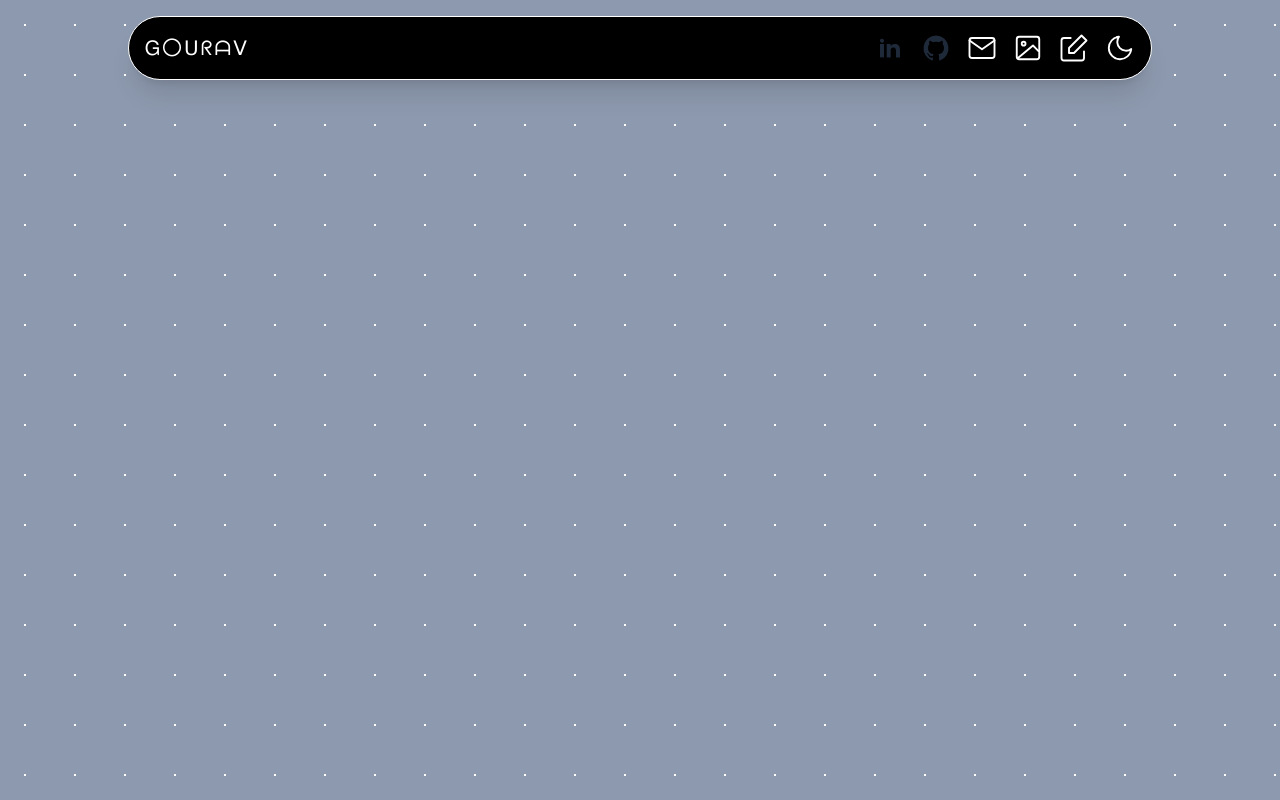
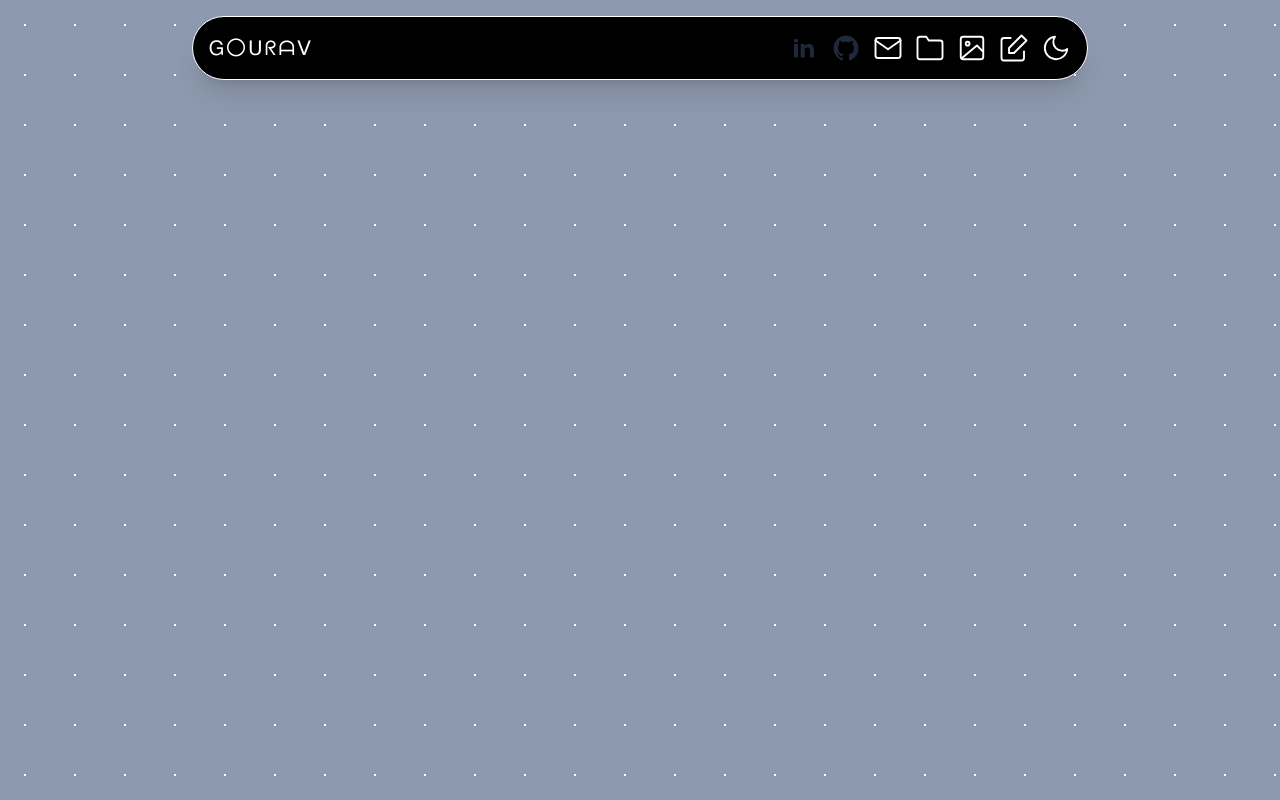
Before and after one commit to venomusblood568/venomusblood568.github.io, a Next.js app: page / in a window 1280 px wide. Built offline with nearby package versions, Linux system fonts and the light colour scheme.

Commit message:
favicon fix

```diff
--- a/app/components/header.tsx
+++ b/app/components/header.tsx
@@ -7,6 +7,7 @@ import Dark from "../icon/dark";
 import Light from "../icon/light";
 import PhotoIcon from "../icon/photo";
 import BlogIcon from "../icon/blog";
+import ProjectIcon from "../icon/project";
 
 type HeaderProps = {
   type: string;
@@ -33,11 +34,11 @@ export default function Header({ type }: HeaderProps) {
   },[isDarkmode])
 
   return (
-    <header className="fixed top-4 left-1/2 -translate-x-1/2 flex justify-between items-center p-4 bg-black backdrop-blur-lg rounded-full shadow-xl z-50 w-[95%] max-w-5xl border border-tertiary animate-fade-in-up">
+    <header className="fixed top-4 left-1/2 -translate-x-1/2 flex justify-between items-center p-4 bg-black backdrop-blur-lg rounded-full shadow-xl z-50 w-[90%] max-w-4xl border border-tertiary animate-fade-in-up">
       <div className="flex items-center text-white text-lightPurple text-xl tracking-widest font-sans">
         Ꮐ〇ᑌᖇᗩᐯ
       </div>
-      <div className="flex gap-4">
+      <div className="flex gap-3">
         <div className="transition duration-300 hover:text-lightPurple hover:scale-150">
           <a
             rel="noopener noreferrer"
@@ -67,6 +68,11 @@ export default function Header({ type }: HeaderProps) {
         </div>
         <div className="transition duration-300 hover:text-lightPurple hover:scale-150">
           <a>
+            <ProjectIcon/>
+          </a>
+        </div>
+        <div className="transition duration-300 hover:text-lightPurple hover:scale-150">
+          <a>
             <PhotoIcon />
           </a>
         </div>
--- /dev/null
+++ b/app/icon/project.tsx
@@ -0,0 +1,17 @@
+export default function ProjectIcon(){
+    return (
+      <svg
+        xmlns="http://www.w3.org/2000/svg"
+        width="30"
+        height="30"
+        viewBox="0 0 24 24"
+        fill="none"
+        stroke="#ffffff"
+        stroke-width="1.5"
+        stroke-linecap="round"
+        stroke-linejoin="round"
+      >
+        <path d="M22 19a2 2 0 0 1-2 2H4a2 2 0 0 1-2-2V5a2 2 0 0 1 2-2h5l2 3h9a2 2 0 0 1 2 2z"></path>
+      </svg>
+    );
+}
--- a/app/layout.tsx
+++ b/app/layout.tsx
@@ -13,9 +13,11 @@ const geistMono = Geist_Mono({
 });
 
 export const metadata: Metadata = {
-  title: " Gourav Jha ",
-  description: "Gourav Protfolio",
+  title: "Gourav Jha",
+  description: "Gourav's Portfolio",
+  icons: "/user.svg",
 };
+
 
 export default function RootLayout({
   children,
```
Also changed, not shown: public/user.svg (added).
